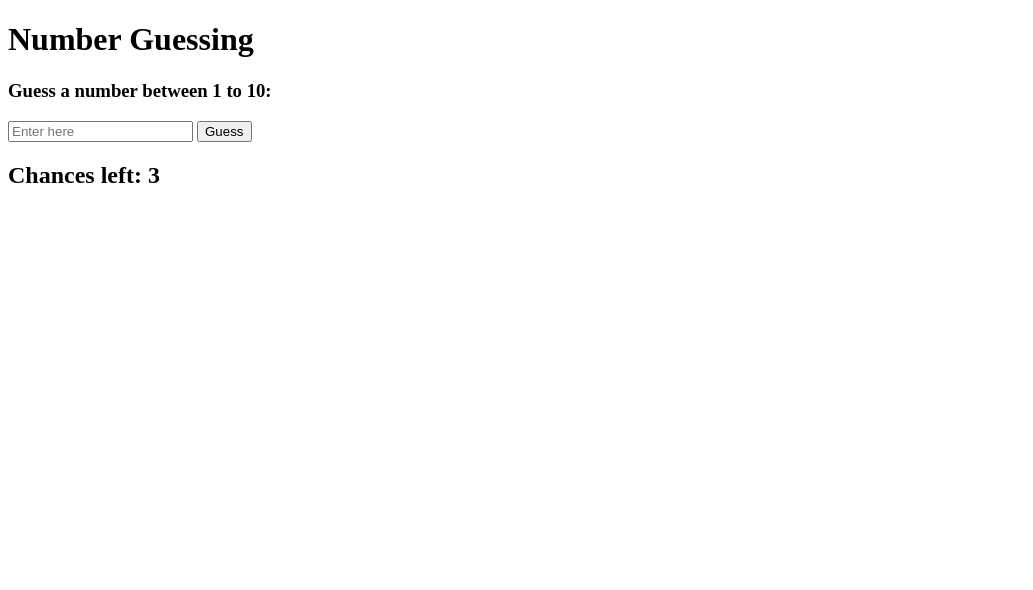
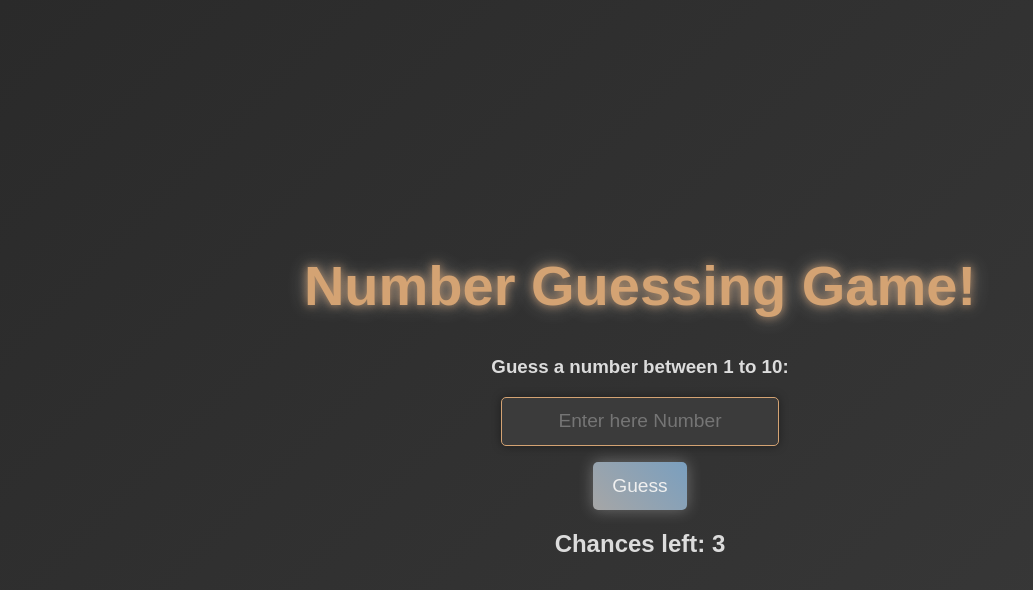
Before and after one commit to Ravindupereraofficial/Number-Guessing-Game, a plain HTML site: page index.html in a window 1280 px wide. Shown: the whole page, without its empty margins (0-1033 px from the left). Drawn offline with Linux system fonts and the light colour scheme.

Commit message:
css update and overall finish

```diff
--- /dev/null
+++ b/css/style.css
@@ -0,0 +1,73 @@
+body {
+    font-family: Arial, sans-serif;
+    background: linear-gradient(135deg, #2a2a2a, #3a3a3a);
+    color: #dcdcdc;
+    display: flex;
+    justify-content: center;
+    align-items: center;
+    height: 100vh;
+    margin: 0;
+}
+
+h1 {
+    font-size: 3.5rem;
+    text-align: center;
+    color: #d4a373;
+    text-shadow: 0px 0px 10px rgba(212, 163, 115, 0.8), 0px 0px 20px rgba(255, 255, 255, 0.4);
+
+}
+
+h3, h2 {
+    text-align: center;
+    color: #dcdcdc;
+}
+
+h2#winorloss {
+    font-size: 2rem;
+    color: #c96e6e;
+    text-shadow: 0px 0px 8px rgba(201, 110, 110, 0.8);
+    margin-top: 1rem;
+}
+
+h2#loworhigher {
+    font-size: 1.5rem;
+    color: #6ea8c9;
+    text-shadow: 0px 0px 8px rgba(110, 168, 201, 0.8);
+
+}
+
+input[type="text"] {
+    display: block;
+    margin: 1rem auto;
+    padding: 0.8rem;
+    width: 80%;
+    max-width: 250px;
+    font-size: 1.2rem;
+    border-radius: 5px;
+    border: none;
+    background-color: #3b3b3b;
+    color: #dcdcdc;
+    text-align: center;
+    box-shadow: 0px 0px 10px rgba(0, 0, 0, 0.4);
+    border: 1px solid #d4a373;
+}
+
+input[type="button"] {
+    display: block;
+    margin: 1rem auto;
+    padding: 0.8rem 1.2rem;
+    font-size: 1.2rem;
+    border-radius: 5px;
+    border: none;
+    color: #f0f0f0;
+    background: linear-gradient(45deg, #a6a6a6, #7a9fbf);
+    cursor: pointer;
+    transition: all 0.3s ease, box-shadow 0.3s ease;
+    box-shadow: 0px 0px 15px rgba(255, 255, 255, 0.3);
+}
+
+input[type="button"]:hover {
+    transform: scale(1.05);
+    background: linear-gradient(45deg, #7a9fbf, #a6a6a6);
+    box-shadow: 0px 0px 20px rgba(255, 255, 255, 0.4);
+}
--- a/index.html
+++ b/index.html
@@ -1,22 +1,23 @@
 <!DOCTYPE html>
 <html lang="en">
 <head>
+    <div>
     <meta charset="UTF-8">
     <meta name="viewport" content="width=device-width, initial-scale=1.0">
     <title>Number Guessing</title>
 </head>
+<link rel="stylesheet" href="css/style.css">
 <body>
-    <div>
-    <h1>Number Guessing</h1>
+    <h1>Number Guessing Game!</h1>
     <h3>Guess a number between 1 to 10:</h3>
-    <input type="text" id="userinput" placeholder="Enter here">
+    <input type="text" id="userinput" placeholder="Enter here Number">
     <input type="button" value="Guess" onclick="Guess()">
 
     <h2 id="leftnumbers">Chances left: 3</h2>
     <h2 id="winorloss"></h2>
     <h2 id="loworhigher"></h2>
+</div>
 
-</div>
     <script src="app.js"></script>
 </body>
 </html>
```
